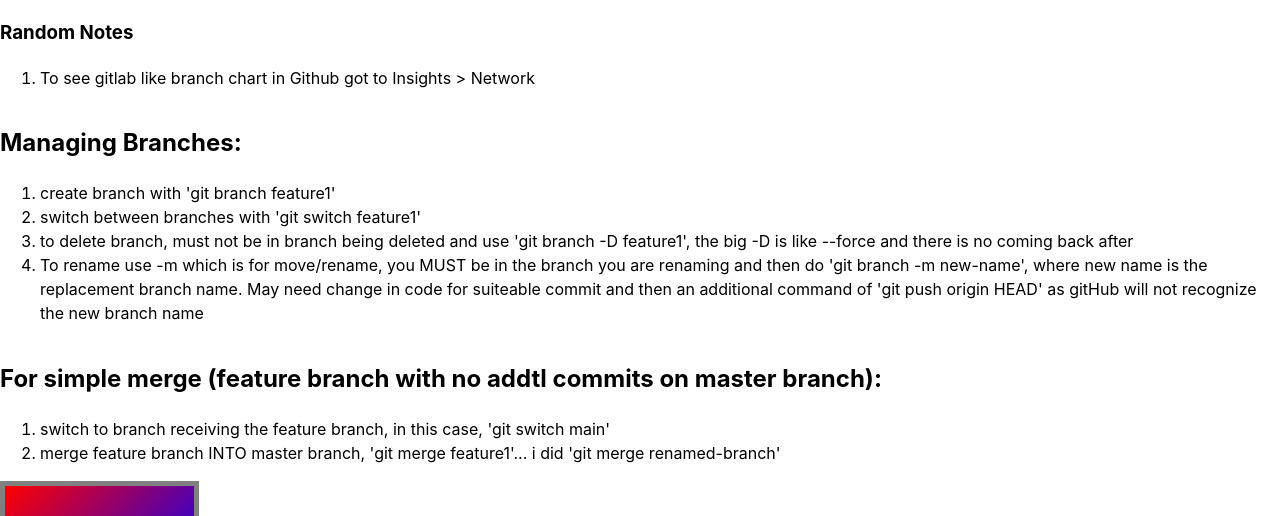
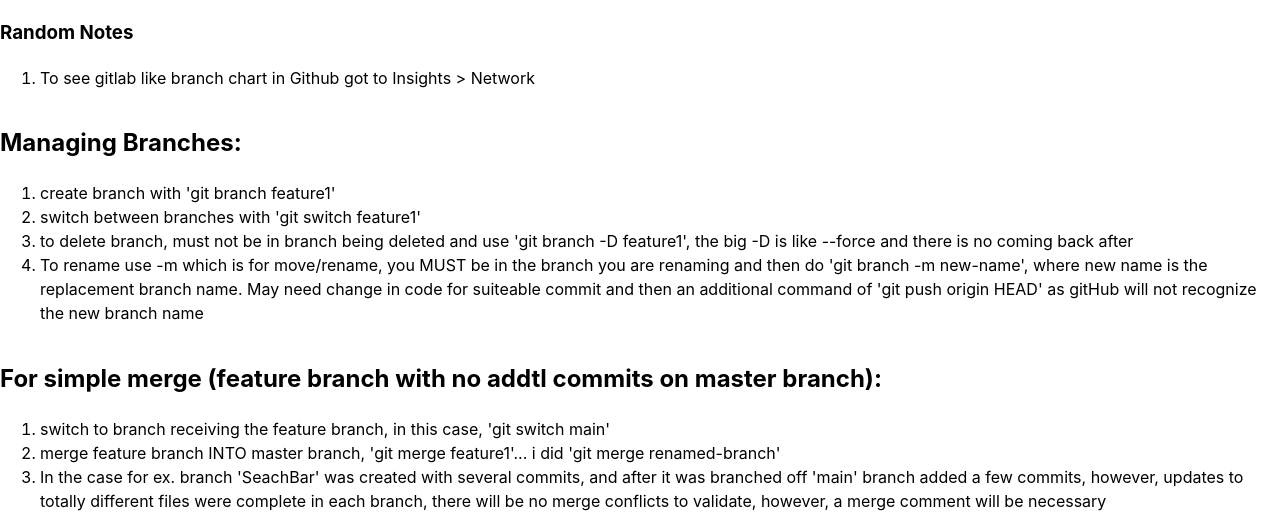
Before and after one commit to drbenn/git-practice, a website built with Vite: page index.html in a window 1280 px wide. Shown: the top 516 px of the page. Built offline with nearby package versions, Linux system fonts and the light colour scheme.

Commit message:
merge comment

```diff
--- a/index.html
+++ b/index.html
@@ -33,6 +33,7 @@
         <ol>
           <li>switch to branch receiving the feature branch, in this case, 'git switch main'</li>
           <li>merge feature branch INTO master branch, 'git merge feature1'... i did 'git merge renamed-branch'</li>
+          <li>In the case for ex. branch 'SeachBar' was created with several commits, and after it was branched off 'main' branch added a few commits, however, updates to totally different files were complete in each branch, there will be no merge conflicts to validate, however, a merge comment will be necessary</li>
         </ol>
       </p>
     </div>
```
